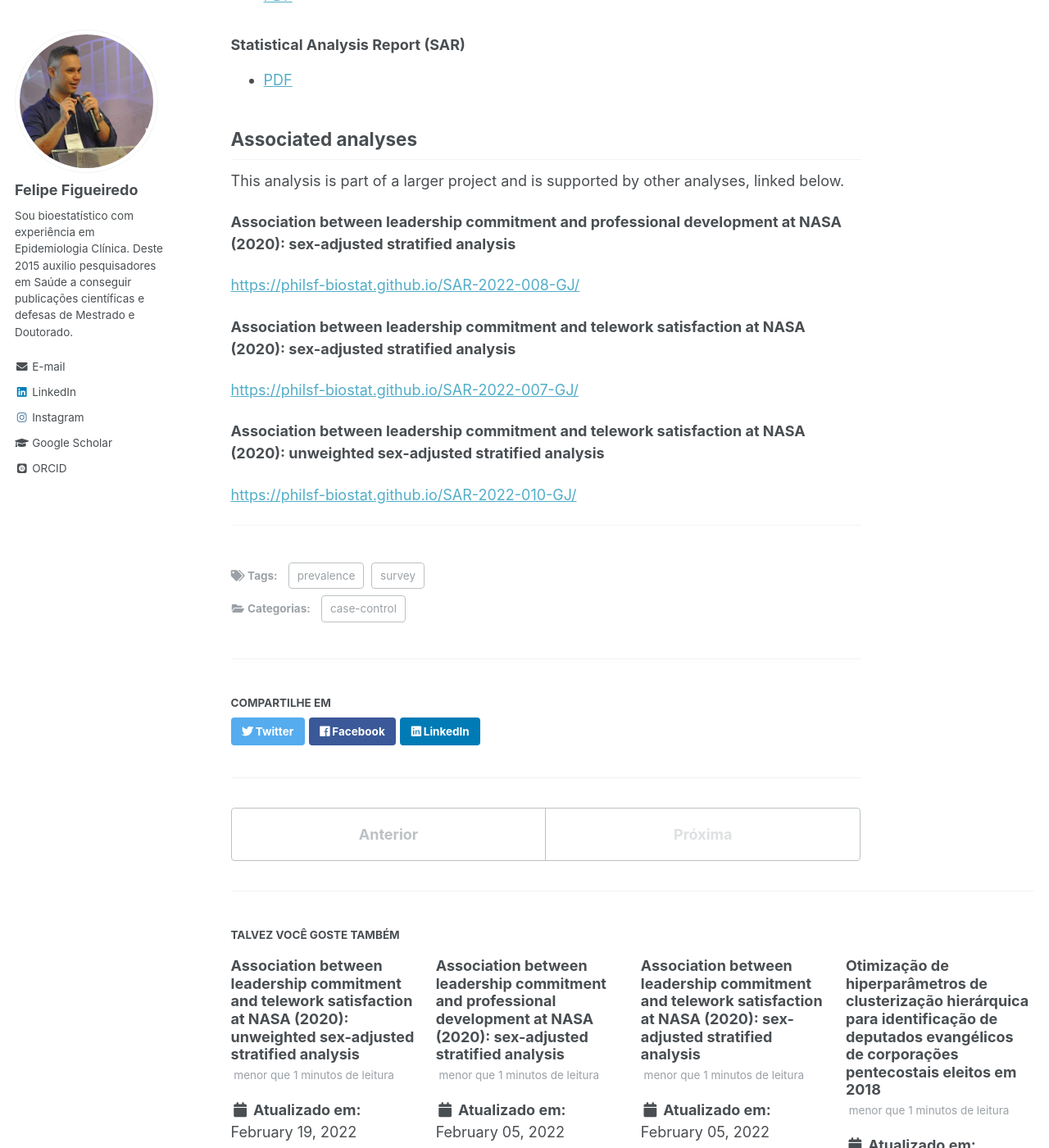
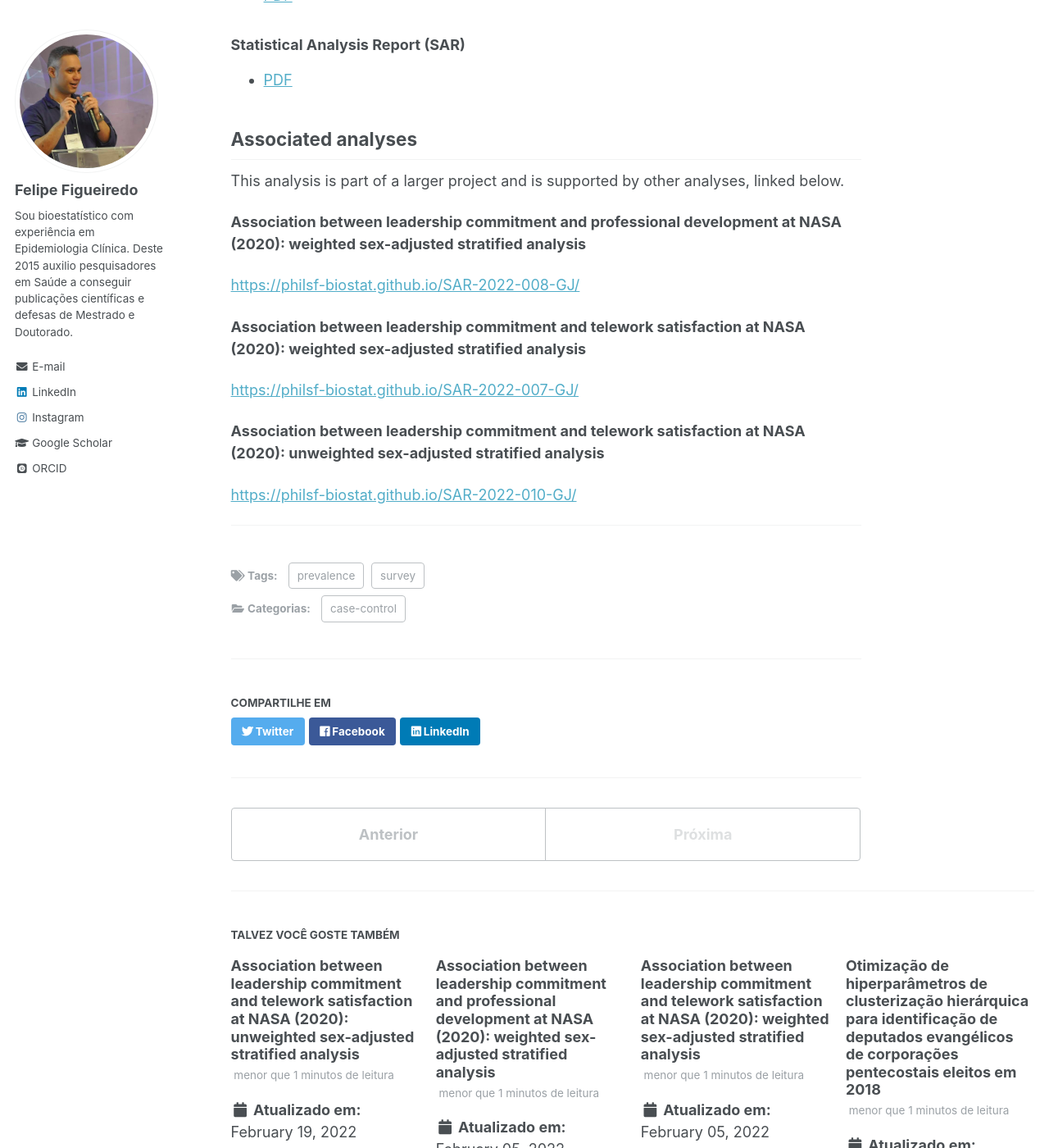
Before and after one commit to philsf-biostat/philsf-biostat.github.io, a Jekyll site: the page built from _posts/2022-02-19-SAR-2022-011-GJ.md, in a window 1280 px wide and 1400 px high, scrolled down 773 px. Shown: the whole window at 82% size. Built offline with Jekyll 4.4.1, drawn with Linux system fonts in a browser that asks for light colours; some web fonts are replaced.

Commit message:
title of SAR-2022-007/008 updated

```diff
--- a/_posts/2022-02-05-SAR-2022-007.md
+++ b/_posts/2022-02-05-SAR-2022-007.md
@@ -1,5 +1,5 @@
 ---
-title: 'Association between leadership commitment and telework satisfaction at NASA (2020): sex-adjusted stratified analysis'
+title: 'Association between leadership commitment and telework satisfaction at NASA (2020): weighted sex-adjusted stratified analysis'
 date: 2022-02-05
 permalink: /portfolio/SAR-2022-007/
 redirect_from:
@@ -34,7 +34,7 @@ Quantify the association between leadership commitment and telework employee sat
 This analysis is part of a larger project and is supported by another analysis, linked below.
 The other analysis employs the same methods here to answer a related research question, using different data from the FEVS survey.
 
-**Association between leadership commitment and professional development at NASA (2020): sex-adjusted stratified analysis**
+**Association between leadership commitment and professional development at NASA (2020): weighted sex-adjusted stratified analysis**
 
 <https://philsf-biostat.github.io/SAR-2022-008-GJ/>
 
--- a/_posts/2022-02-05-SAR-2022-008.md
+++ b/_posts/2022-02-05-SAR-2022-008.md
@@ -1,5 +1,5 @@
 ---
-title: 'Association between leadership commitment and professional development at NASA (2020): sex-adjusted stratified analysis'
+title: 'Association between leadership commitment and professional development at NASA (2020): weighted sex-adjusted stratified analysis'
 date: 2022-02-05
 permalink: /portfolio/SAR-2022-008/
 redirect_from:
@@ -34,7 +34,7 @@ Quantify the association between leadership commitment and employee professional
 This analysis is part of a larger project and is supported by another analysis, linked below.
 The other analysis employs the same methods here to answer a related research question, using different data from the FEVS survey.
 
-**Association between leadership commitment and telework satisfaction at NASA (2020): sex-adjusted stratified analysis**
+**Association between leadership commitment and telework satisfaction at NASA (2020): weighted sex-adjusted stratified analysis**
 
 <https://philsf-biostat.github.io/SAR-2022-007-GJ/>
 
--- a/_posts/2022-02-19-SAR-2022-010-GJ.md
+++ b/_posts/2022-02-19-SAR-2022-010-GJ.md
@@ -37,11 +37,11 @@ Statistical Analysis for techsavvy32 (fiverr.com, 2022)
 
 This analysis is part of a larger project and is supported by other analyses, linked below.
 
-**Association between leadership commitment and professional development at NASA (2020): sex-adjusted stratified analysis**
+**Association between leadership commitment and professional development at NASA (2020): weighted sex-adjusted stratified analysis**
 
 <https://philsf-biostat.github.io/SAR-2022-008-GJ/>
 
-**Association between leadership commitment and telework satisfaction at NASA (2020): sex-adjusted stratified analysis**
+**Association between leadership commitment and telework satisfaction at NASA (2020): weighted sex-adjusted stratified analysis**
 
 <https://philsf-biostat.github.io/SAR-2022-007-GJ/>
 
--- a/_posts/2022-02-19-SAR-2022-011-GJ.md
+++ b/_posts/2022-02-19-SAR-2022-011-GJ.md
@@ -37,11 +37,11 @@ Statistical Analysis for techsavvy32 (fiverr.com, 2022)
 
 This analysis is part of a larger project and is supported by other analyses, linked below.
 
-**Association between leadership commitment and professional development at NASA (2020): sex-adjusted stratified analysis**
+**Association between leadership commitment and professional development at NASA (2020): weighted sex-adjusted stratified analysis**
 
 <https://philsf-biostat.github.io/SAR-2022-008-GJ/>
 
-**Association between leadership commitment and telework satisfaction at NASA (2020): sex-adjusted stratified analysis**
+**Association between leadership commitment and telework satisfaction at NASA (2020): weighted sex-adjusted stratified analysis**
 
 <https://philsf-biostat.github.io/SAR-2022-007-GJ/>
 
```
Also changed, not shown: 8 other files.
